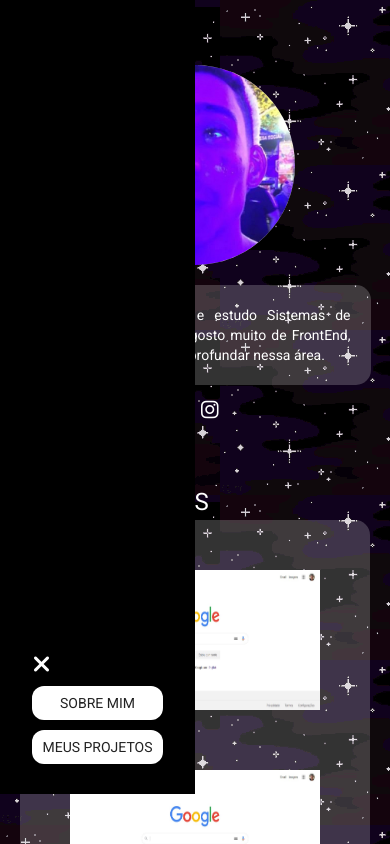
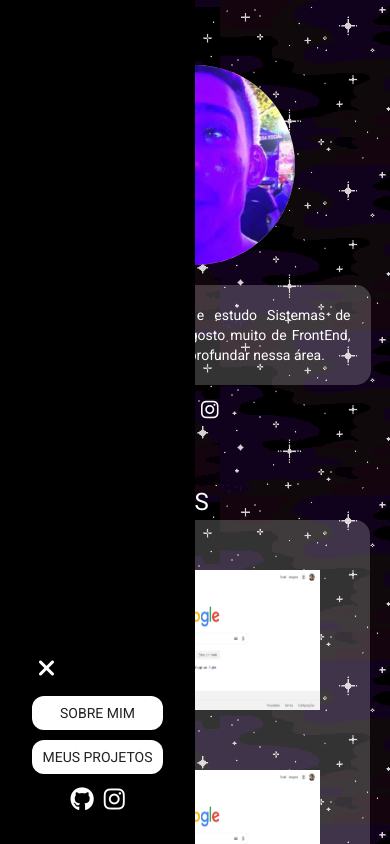
Before and after one commit to danieldoliveira3/meusite, a React (Create React App) app: page / in a window 390 px wide. Both pictures are taken after a click on the element 30 px from the left and 32 px from the top of the page. Shown: the top 844 px of the page. Built offline with nearby package versions, Linux system fonts and the light colour scheme.

Commit message:
done menu, i only need to add anchor to its links

```diff
--- a/src/components/Wrap/components/Menu/index.js
+++ b/src/components/Wrap/components/Menu/index.js
@@ -1,31 +1,63 @@
 import React, { Component } from "react";
 import * as s from "./style";
+import * as rede from "../../../Box/style";
 class Menu extends Component {
   constructor(props) {
     super(props);
     this.state = { show: false };
   }
 
+  getInitialState = () => {
+    return { windowWidth: window.innerWidth };
+  };
+
+  handleResize = (e) => {
+    this.setState({ windowWidth: window.innerWidth });
+  };
+
+  componentDidMount() {
+    window.addEventListener("resize", this.handleResize);
+  }
+
+  componentWillMount() {
+    window.removeEventListener("resize", this.handleResize);
+  }
+
   showMenu = () => {
     this.setState((state) => ({ show: !state.show }));
-    console.log(this.state.show);
   };
+
   render() {
     const { show } = this.state;
+    const height = window.innerHeight.toString();
+
     return (
       <>
         {show ? (
           <>
-            <s.MenuPreto>
+            <s.MenuPreto height={height + "px"}>
               <s.MenuLinks>
-                <i onClick={this.showMenu} className="fas fa-times"></i>
+                <s.Icone>
+                  <i onClick={this.showMenu} className="fas fa-times"></i>
+                </s.Icone>
                 <ul>
                   <s.MenuText>SOBRE MIM</s.MenuText>
                   <s.MenuText>MEUS PROJETOS</s.MenuText>
                 </ul>
+                <rede.RedesSociais>
+                  <a href="/" target="_blank">
+                    <i as="a" className="fab fa-github"></i>
+                  </a>
+                  <a href="/" target="_blank">
+                    <i as="a" className="fab fa-instagram"></i>
+                  </a>
+                </rede.RedesSociais>
               </s.MenuLinks>
             </s.MenuPreto>
-            <s.MenuTransparent onClick={this.showMenu}></s.MenuTransparent>
+            <s.MenuTransparent
+              height={height + "px"}
+              onClick={this.showMenu}
+            ></s.MenuTransparent>
           </>
         ) : (
           <s.Menu onClick={this.showMenu}>
--- a/src/components/Wrap/components/Menu/style.js
+++ b/src/components/Wrap/components/Menu/style.js
@@ -18,7 +18,7 @@ export const Menu = styled.div`
 
 export const MenuPreto = styled.div`
   width: 50%;
-  height: calc((1vh * 100) - 50px);
+  height: ${(props) => props.height};
 
   vertical-align: middle;
   display: flex;
@@ -33,7 +33,7 @@ export const MenuPreto = styled.div`
 
 export const MenuTransparent = styled.div`
   width: 50%;
-  height: calc((1vh * 100) - 50px);
+  height: ${(props) => props.height};
 
   position: fixed;
   top: 0;
@@ -50,7 +50,7 @@ export const MenuLinks = styled.div`
   padding: 20px;
 
   position: absolute;
-  bottom: 10px;
+  bottom: 0px;
 
   i {
     color: #fff;
@@ -82,3 +82,9 @@ export const MenuText = styled.li`
   font-family: "Roboto" sans-serif !important;
   margin-top: 10px;
 `;
+
+export const Icone = styled.div`
+  position: absolute;
+  top: -10px;
+  left: 60px;
+`;
```
